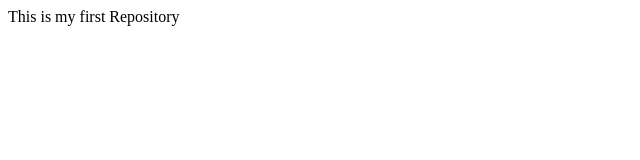
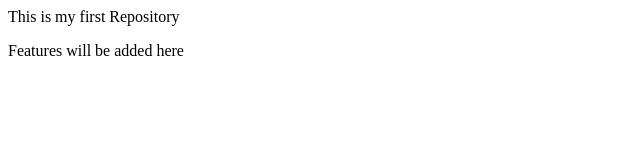
Before and after one commit to Aryan-Joshi-10/Git_Github, a plain HTML site: page index.html in a window 1280 px wide. Shown: the whole page, without its empty margins (0-640 px from the left). Drawn offline with Linux system fonts and the light colour scheme.

Commit message:
Added Features Line

```diff
--- a/index.html
+++ b/index.html
@@ -1 +1,2 @@
 <p> This is my first Repository</p>
+<p> Features will be added here</p>
```
